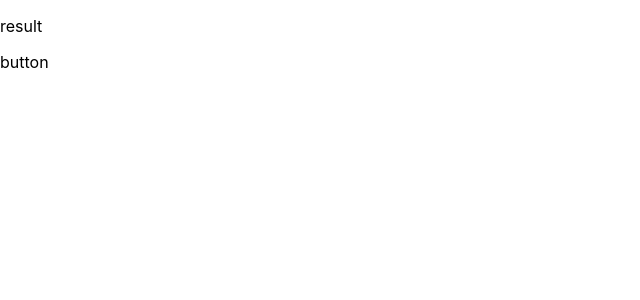
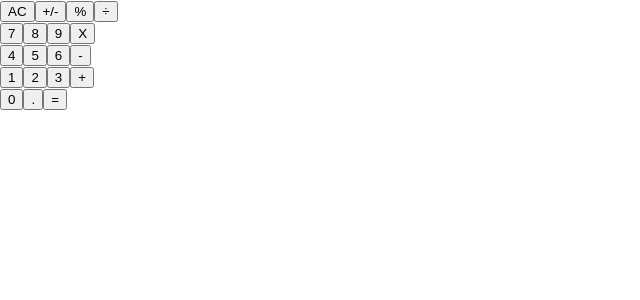
Before and after one commit to uimarshall/math-magicians, a React (Create React App) app: page / in a window 1280 px wide. Shown: the top 300 px of the page, without its empty margins (0-640 px from the left). Built offline with nearby package versions, Linux system fonts and the light colour scheme.

Commit message:
Add Button component with contents

```diff
--- /dev/null
+++ b/src/components/Button.js
@@ -0,0 +1,16 @@
+import PropTypes from 'prop-types';
+
+function Button({ name }) {
+  return (
+    <>
+      <button type="button">{name}</button>
+    </>
+  );
+}
+
+Button.propTypes = {
+  name: PropTypes.string.isRequired,
+
+};
+
+export default Button;
--- a/src/components/ButtonPanel.js
+++ b/src/components/ButtonPanel.js
@@ -1,10 +1,42 @@
 import React from 'react';
+import Button from './Button';
 
 function ButtonPanel() {
   return (
     <div>
-      <p>button</p>
+      <div>
+        <Button name="AC" />
+        <Button name="+/-" />
+        <Button name="%" />
+        <Button name="÷" />
 
+      </div>
+      <div>
+        <Button name="7" />
+        <Button name="8" />
+        <Button name="9" />
+        <Button name="X" />
+
+      </div>
+      <div>
+        <Button name="4" />
+        <Button name="5" />
+        <Button name="6" />
+        <Button name="-" />
+
+      </div>
+      <div>
+        <Button name="1" />
+        <Button name="2" />
+        <Button name="3" />
+        <Button name="+" />
+
+      </div>
+      <div>
+        <Button name="0" />
+        <Button name="." />
+        <Button name="=" />
+      </div>
     </div>
   );
 }
--- a/src/components/Display.js
+++ b/src/components/Display.js
@@ -3,9 +3,7 @@
 
 function Display() {
   return (
-    <div>
-      <p>result</p>
-    </div>
+    <div />
   );
 }
 
```
